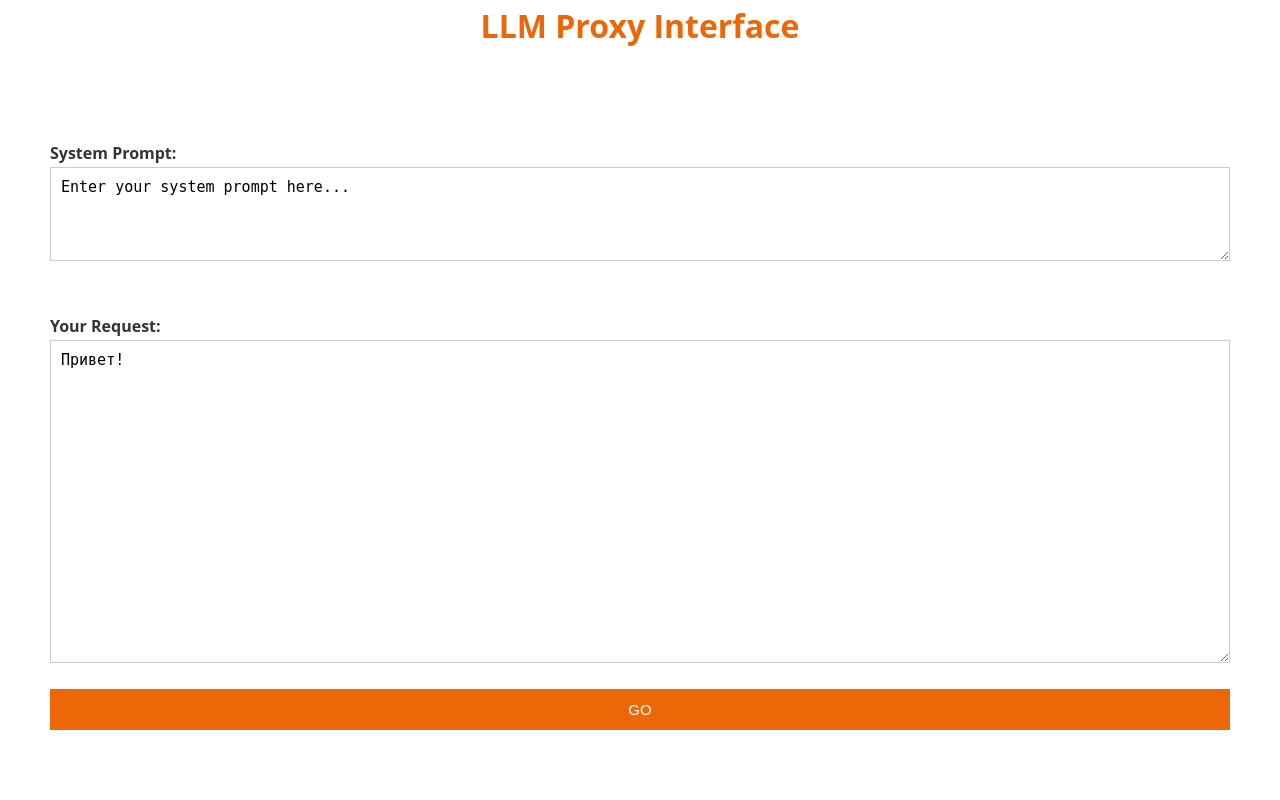
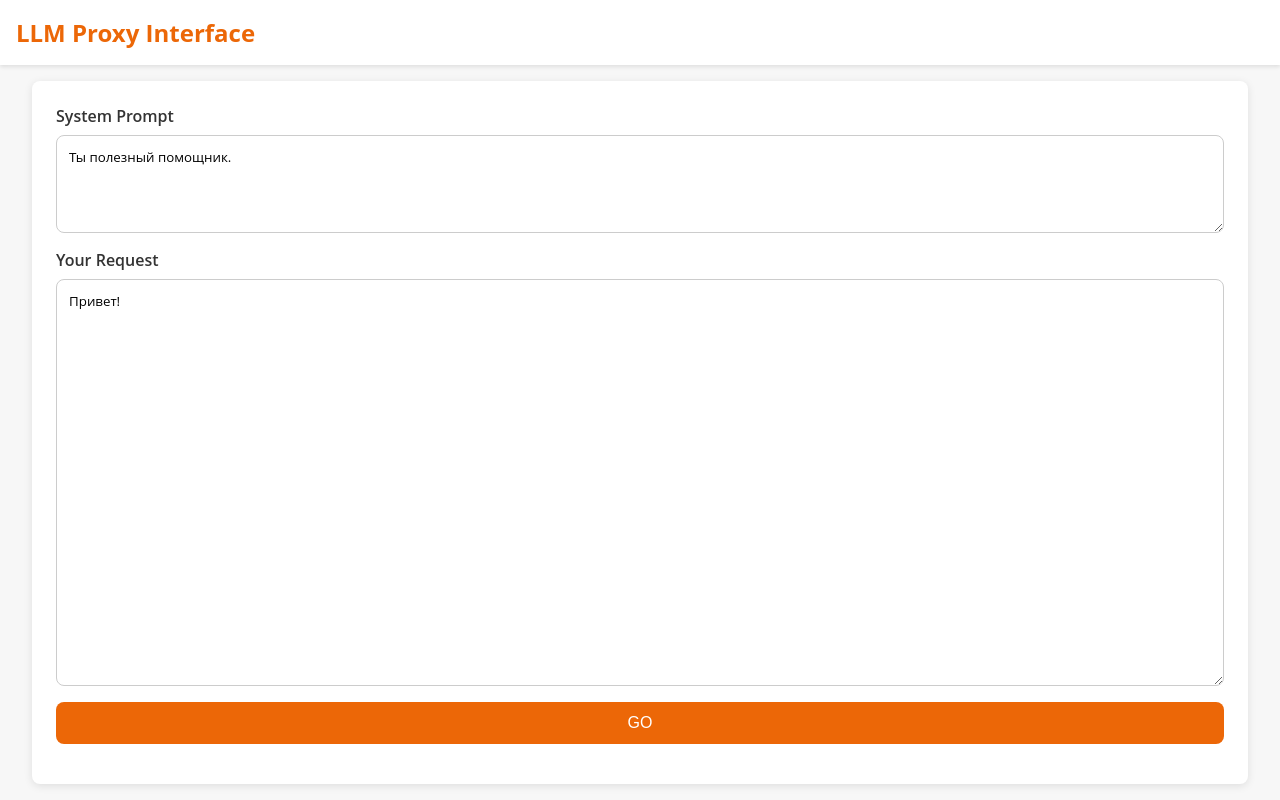
Before and after one commit to gbvolkov/llm_anonimized, a Flask app: page / in a window 1280 px wide. Run offline with Flask 2, Linux system fonts and the light colour scheme; some web fonts are replaced.

Commit message:
Styled. No config.

```diff
--- a/routes.py
+++ b/routes.py
@@ -1,39 +1,107 @@
-from flask import Blueprint, render_template, request, redirect, url_for, make_response
-from llm import generate_answer
+from flask import Blueprint, render_template, request, redirect, url_for, make_response, session, current_app
+import json
+
+from llm import generate_answer, get_llm_parameters
+
 
 main_bp = Blueprint('main_bp', __name__)
+
+defaults_map = get_llm_parameters('')
+available_models = list(defaults_map.keys())
+
+@main_bp.before_app_request
+def load_llm_params():
+    if 'llm_params' not in session:
+        params_cookie = request.cookies.get('llm_params')
+        if params_cookie:
+            try:
+                session['llm_params'] = json.loads(params_cookie)
+            except json.JSONDecodeError:
+                session['llm_params'] = {}
+        else:
+            session['llm_params'] = {}
+
 
 @main_bp.route('/', methods=['GET'])
 def index():
     # Read system_prompt from cookie or use default
-    default_prompt = request.cookies.get('system_prompt', 'Enter your system prompt here...')
+    default_prompt = request.cookies.get('system_prompt', 'Ты полезный помощник.')
     # Read user_request from query string on return or default greeting
     default_request = request.args.get('user_request', 'Привет!')
+    # restore last-used model or default to OpenAI
+    selected_model = request.args.get('model') or request.cookies.get('model', 'OpenAI')
+
+    # Load saved LLM parameters from cookie, if any
+    llm_params = session.get('llm_params', {})
+
     return render_template('index.html',
                            system_prompt=default_prompt,
-                           user_request=default_request)
+                           user_request=default_request,
+                           available_models=available_models,
+                           selected_model=selected_model,
+                           llm_params=llm_params)
+
+@main_bp.route('/config', methods=['GET', 'POST'])
+def config():
+    # Determine model to configure, falling back to cookie
+    #available_models = current_app.config['AVAILABLE_MODELS']
+    model = request.values.get('model') or request.cookies.get('model', available_models[0])
+
+    if request.method == 'POST':
+        defaults = get_llm_parameters(model)
+        params = {}
+        for name, default in defaults.items():
+            raw = request.form.get(name, default)
+            try:
+                if isinstance(default, bool):
+                    value = raw.lower() in ['true', '1', 'yes']
+                elif isinstance(default, int):
+                    value = int(raw)
+                elif isinstance(default, float):
+                    value = float(raw)
+                else:
+                    value = raw
+            except Exception:
+                value = raw
+            params[name] = value
+
+        # Update session and persist cookie once
+        session['llm_params'] = params
+        resp = make_response(redirect(url_for('main_bp.index')))
+        resp.set_cookie('model', model)
+        resp.set_cookie('llm_params', json.dumps(params), max_age=30*24*3600)
+        return resp
+
+    # GET: render form with defaults and current session params
+    parameters = get_llm_parameters(model)
+    current = session.get('llm_params', {})
+    return render_template(
+        'config.html', model=model,
+        parameters=parameters, llm_params=current
+    )
 
 @main_bp.route('/result', methods=['POST'])
 def result():
     # Generate answer from submitted form
     system_prompt = request.form.get('system_prompt', '')
     user_request = request.form.get('user_request', '')
-    answer, anonymized_request, llm_answer = generate_answer(system_prompt, user_request)
+    model = request.form.get('model', 'OpenAI')
 
-    # Render result.html with raw markdown and original request
-    # Optionally set system_prompt cookie for next time
-    #response = make_response(
-    #    render_template('result.html',
-    #                    llm_response=answer,
-    #                    user_request=user_request)
-    #)
+    llm_params = session.get('llm_params', {})
+
+    answer, anonymized_request, llm_answer = generate_answer(system_prompt=system_prompt,
+                                                             user_request=user_request,
+                                                             llm_provider=model,
+                                                             llm_parameters=llm_params)
+
+
     response = make_response(render_template(
         'result.html',
         llm_response=answer,
         anonymized_request=anonymized_request,
         llm_answer=llm_answer,
-        user_request=user_request,
+        user_request=user_request
     ))
-    # Uncomment to persist system_prompt:
-    # response.set_cookie('system_prompt', system_prompt)
+    response.set_cookie('system_prompt', system_prompt)
+    response.set_cookie('model', model)
     return response
--- a/static/css/style.css
+++ b/static/css/style.css
@@ -1,223 +1,193 @@
-/* =========================
-   Base Reset & Typography
-   ========================= */
+:root {
+  --primary: #ec6707;
+  --primary-light: #fa9146;
+  --bg: #f7f7f7;
+  --text: #333;
+  --card-bg: #fff;
+  --radius: 8px;
+  --transition: 0.3s ease;
+  --header-height: 64px; /* adjust if header changes */
+  --page-padding: 16px;
+}
+
+/* Global Reset */
 * {
   margin: 0;
   padding: 0;
   box-sizing: border-box;
 }
-@font-face {
-  font-family: 'YS Text';
-  src: url(//yastatic.net/s3/home/fonts/ys/1/text-light.woff2) format('woff2'),
-       url(//yastatic.net/s3/home/fonts/ys/1/text-light.woff) format('woff');
-  font-weight: 300;
-  font-style: normal;
-}
-@font-face {
-  font-family: 'YS Text';
-  src: url(//yastatic.net/s3/home/fonts/ys/1/text-regular.woff2) format('woff2'),
-       url(//yastatic.net/s3/home/fonts/ys/1/text-regular.woff) format('woff');
-  font-weight: 400;
-  font-style: normal;
-}
-@font-face {
-  font-family: 'YS Text';
-  src: url(//yastatic.net/s3/home/fonts/ys/1/text-medium.woff2) format('woff2'),
-       url(//yastatic.net/s3/home/fonts/ys/1/text-medium.woff) format('woff');
-  font-weight: 500;
-  font-style: normal;
-}
-@font-face {
-  font-family: 'YS Text';
-  src: url(//yastatic.net/s3/home/fonts/ys/1/text-bold.woff2) format('woff2'),
-       url(//yastatic.net/s3/home/fonts/ys/1/text-bold.woff) format('woff');
-  font-weight: 700;
-  font-style: normal;
+body {
+  font-family: 'YS Text', 'Open Sans', sans-serif;
+  background: var(--bg);
+  color: var(--text);
+  display: flex;
+  flex-direction: column;
+  min-height: 100vh;
 }
 
-/* Full-page flex layout */
-html, body {
-  height: 100%;
+/* Utility */
+.visually-hidden {
+  position: absolute;
+  width: 1px;
+  height: 1px;
+  padding: 0;
+  overflow: hidden;
+  clip: rect(0, 0, 0, 0);
+  border: 0;
 }
-body {
+
+/* Header */
+.header {
+  background: var(--card-bg);
+  box-shadow: 0 2px 4px rgba(0,0,0,0.1);
+  position: sticky;
+  top: 0;
+  z-index: 100;
+}
+.header-container {
+  max-width: 100%;
+  margin: 0 auto;
+  padding: 16px;
+  display: flex;
+  align-items: center;
+  justify-content: space-between;
+}
+.header-container h1 {
+  font-size: 1.5rem;
+  color: var(--primary);
+}
+
+/* Main Content */
+.main-content {
+  flex: 1;
+  width: calc(100% - 32px);
+  height: calc(100vh - var(--header-height) - 32px);
+  margin: 16px auto;
+  padding: 0 16px;
   display: flex;
   flex-direction: column;
-  font-family: 'YS Text', 'Open Sans', sans-serif;
-  background-color: #ffffff;
-  color: #333;
-  line-height: 1.6;
+}
+.answer-section {
+  flex: 1;
+  display: flex;
+}
+.answer-card {
+  background: var(--card-bg);
+  padding: 24px;
+  border-radius: var(--radius);
+  box-shadow: 0 2px 8px rgba(0,0,0,0.1);
+  /* expand to fill available height */
+  flex: 1;
+  overflow-y: auto;
+  /* allow full width */
+  width: 100%;
+  max-width: none;
 }
 
-/* Container stretches to fill remaining space */
-.container {
+/* Card wrapper for forms */
+.card {
+  flex: 1;
+  background: var(--card-bg);
+  padding: 24px;
+  border-radius: var(--radius);
+  box-shadow: 0 2px 8px rgba(0,0,0,0.1);
+  /* stretch to fill available width */
+  width: 100%;
+  max-width: none;
+  margin: 0 auto;
+  /* allow vertical growth if nested flex container */
+  display: flex;
+  flex-direction: column;
+}
+
+.form-group {
+  display: flex;
+  flex-direction: column;
+  margin-bottom: 16px;
+}
+.form-group.grow {
   flex: 1;
   display: flex;
   flex-direction: column;
-  min-height: 0; /* allow flex children to shrink */
-  width: 100%;
-  margin: 0;
-  padding: 20px;
-  box-sizing: border-box;
+}
+.form-group label {
+  margin-bottom: 8px;
+  font-weight: 600;
+}
+.textarea {
+  padding: 12px;
+  border: 1px solid #ccc;
+  border-radius: var(--radius);
+  font-family: inherit;
+  resize: vertical;
+  transition: border var(--transition);
+  /* allow expansion in flex container */
+  flex: 1;
+  min-height: 0;
+}
+.textarea:focus {
+  outline: none;
+  border-color: var(--primary);
 }
 
-h1, h2, h3 {
-  color: #ec6707;
-  font-weight: 700;
-  margin-bottom: 20px;
-  text-align: center;
+/* Custom Select */
+.custom-select {
+  position: relative;
+}
+.custom-select select {
+  appearance: none;
+  width: 100%;
+  padding: 12px;
+  border: 1px solid #ccc;
+  border-radius: var(--radius);
+  background: #fff;
+  cursor: pointer;
+  transition: border var(--transition);
+}
+.custom-select select:focus {
+  outline: none;
+  border-color: var(--primary);
+}
+.select-arrow {
+  position: absolute;
+  top: 50%;
+  right: 12px;
+  transform: translateY(-50%);
+  pointer-events: none;
+  font-size: 0.9rem;
+  color: var(--text);
 }
 
-/* Main form as vertical flex */
-form#mainForm {
-  background-color: #fff;
-  padding: 30px;
-  margin: 20px 0;
-  width: 100%;
-  border-radius: 0;
-  display: flex;
-  flex-direction: column;
-  flex: 1;
-  min-height: 0; /* allow children to shrink */
+/* Back Button and Primary Button */
+.btn,
+.button-primary {
+  background: var(--primary);
+  color: #fff;
+  padding: 12px 24px;
+  border: none;
+  border-radius: var(--radius);
+  font-size: 1rem;
+  cursor: pointer;
+  transition: background var(--transition);
+  text-decoration: none;
+  display: inline-block;
+}
+.btn:hover,
+.button-primary:hover {
+  background: var(--primary-light);
 }
 
-label {
-  display: block;
-  font-weight: bold;
-  margin-bottom: 5px;
-}
-
-/* Style system prompt textarea */
-#system_prompt {
-  width: 100%;
-  padding: 10px;
-  margin-bottom: 15px;
-  border: 1px solid #ccc;
-  border-radius: 0;
-  font-size: 15px;
-  resize: vertical;
-  max-height: 150px;
-}
-
-/* Wrap the second label (Your Request) to flexibly grow */
-form#mainForm > label + br + label {
-  display: flex;
-  flex-direction: column;
-  flex: 1;
-  min-height: 0;
-  margin-bottom: 0; /* remove bottom margin for flex layout */
-}
-
-/* User request textarea fills available space */
-#user_request {
-  flex: 1;
-  min-height: 0;
-  width: 100%;
-  padding: 10px;
-  border: 1px solid #ccc;
-  border-radius: 0;
-  font-size: 15px;
-  resize: vertical;
-  overflow: auto;
-  margin: 0; /* override default bottom margin */
-}
-
-/* Button sticks to bottom */
-button,
-input[type="submit"] {
-  width: 100%;
-  padding: 12px;
-  margin: 0;
-  margin-top: auto;
-  border: none;
-  border-radius: 0;
-  font-size: 15px;
-  cursor: pointer;
-  transition: background-color 0.3s ease;
-}
-
-.button-primary {
-  background-color: #ec6707;
-  color: #ffffff;
-}
-.button-primary:hover {
-  background-color: #fa9146;
-}
-.button-secondary {
-  background-color: #ffffff;
-  color: #676767;
-  border: 1px solid #ccc;
-}
-.button-secondary:hover {
-  background-color: #f5f5f5;
-}
-
-/* Icon Buttons */
-.download-btn,
-.reload-btn {
-  background: none;
-  border: none;
-  cursor: pointer;
-  margin: 5px;
-  padding: 0;
-}
-.download-btn {
-  width: 60px;
-  height: 60px;
-}
-.reload-btn {
-  width: 40px;
-  height: 40px;
-}
-.download-btn img,
-.reload-btn img {
-  width: 100%;
-  height: 100%;
-  object-fit: contain;
-  filter: brightness(0) saturate(100%) invert(32%) sepia(74%) saturate(3600%) hue-rotate(355deg) brightness(102%) contrast(104%);
-}
-
-/* make the answer area fill & scroll */
-#answer-content {
-  flex: 1;
-  min-height: 0;
-  overflow: auto;
-  padding-right: 10px;
-
-  /* ← new: space before the button */
-  padding-bottom: 20px;
-}
-
-/* style & pin the back link */
-a.btn {
-  display: block;
-  width: 100%;
-  padding: 12px;
-  margin-top: auto;
-  text-align: center;
-  text-decoration: none;
-  font-size: 15px;
-  border-radius: 0;
-  background-color: #ec6707;
-  color: #fff;
-  transition: background-color 0.3s ease;
-}
-a.btn:hover {
-  background-color: #fa9146;
-}
-
-/* ——————————————————
-   Off-canvas slider
-   —————————————————— */
+/* Off-canvas Slider */
 .detail-slider {
   position: fixed;
   top: 0;
   right: 0;
-  width: 360px;
+  width: 320px;
   height: 100vh;
-  background: #fff;
+  background: var(--card-bg);
   box-shadow: -4px 0 8px rgba(0,0,0,0.2);
   transform: translateX(100%);
-  transition: transform 0.25s cubic-bezier(.25,.8,.25,1);
+  transition: transform var(--transition);
   display: flex;
   flex-direction: column;
   z-index: 1000;
@@ -302,3 +247,49 @@ a.btn:hover {
 .pane.active {
   display: block;
 }
+
+/* Responsive */
+@media (max-width: 600px) {
+  .header-container,
+  .main-content,
+  .card {
+    padding: 12px;
+    width: calc(100% - 24px);
+    margin: 12px auto;
+  }
+  .detail-slider {
+    width: 100%;
+  }
+}
+
+.form-section {
+  flex: 1;
+  display: flex;
+}
+/* Let form stretch */
+form.form-full-height {
+  flex: 1;
+  display: flex;
+  flex-direction: column;
+}
+/* button sticks at bottom with auto margin */
+.btn-full-width {
+  margin-top: auto;
+  width: 100%;
+}
+
+/* =========================
+   Additions to style.css
+   ========================= */
+
+/* Layout: limit card height to viewport */
+.main-content.result-flex {
+  display: flex;
+  flex-direction: column;
+  height: calc(100vh - var(--header-height));
+  padding: var(--page-padding);
+}
+.btn-back {
+  margin-top: var(--page-padding);
+  align-self: flex-start;
+}
--- a/templates/index.html
+++ b/templates/index.html
@@ -2,23 +2,58 @@
 <html lang="en">
 <head>
   <meta charset="UTF-8">
+  <meta name="viewport" content="width=device-width, initial-scale=1">
   <title>LLM Proxy Interface</title>
   <link rel="stylesheet" href="{{ url_for('static', filename='css/style.css') }}">
-
 </head>
 <body>
-  <h1>LLM Proxy Interface</h1>
-  <div class="container">
-    <form id="mainForm" method="post" action="{{ url_for('main_bp.result') }}">
-      <label>System Prompt:<br>
-        <textarea class="main-container" name="system_prompt" id="system_prompt" rows="4">{{ system_prompt }}</textarea>
-      </label><br>
-      <label>Your Request:<br>
-        <textarea class="main-container" name="user_request" id="user_request" rows="4">{{ user_request }}</textarea>
-      </label><br>
-      <button type="submit" name="action" value="go" class="button-primary">GO</button>
-    </form>
-  </div>
-  <script src="{{ url_for('static', filename='js/index.js') }}"></script>
+  <!-- Sticky Header -->
+  <header class="header">
+    <div class="header-container">
+      <h1>LLM Proxy Interface</h1>
+    </div>
+  </header>
+
+  <!-- Main Content Area -->
+  <main class="main-content">
+    <section class="form-section">
+      <div class="card">
+        <form id="mainForm" method="post" action="{{ url_for('main_bp.result') }}" class="form-full-height">
+          {% for name, value in llm_params.items() %}
+            <input type="hidden" name="{{ name }}" value="{{ value }}">
+          {% endfor %}
+          <!-- Model Selection -->
+          <!--div class="form-group">
+            <label for="model">Choose Model</label>
+            <div class="flex items-center space-x-2">
+              <select name="model" id="model" class="form-control flex-1">
+                {% for m in available_models %}
+                  <option value="{{ m }}" {% if m==selected_model %}selected{% endif %}>{{ m }}</option>
+                {% endfor %}
+              </select>
+              <a href="{{ url_for('main_bp.config', model=selected_model) }}" class="btn btn-secondary">Configure</a>
+            </div>
+          </div-->
+
+          <!-- System Prompt -->
+          <div class="form-group">
+            <label for="system_prompt">System Prompt</label>
+            <textarea name="system_prompt" id="system_prompt" rows="4" class="textarea">{{ system_prompt }}</textarea>
+          </div>
+
+          <!-- User Request (flex grow) -->
+          <div class="form-group grow">
+            <label for="user_request">Your Request</label>
+            <textarea name="user_request" id="user_request" class="textarea">{{ user_request }}</textarea>
+          </div>
+
+          <!-- Submit Button sticks to bottom -->
+          <div class="form-group">
+            <button type="submit" name="action" value="go" class="button-primary btn-full-width">GO</button>
+          </div>
+        </form>
+      </div>
+    </section>
+  </main>
 </body>
 </html>
```
Also changed, not shown: other parts of static/css/style.css (+15 -40 lines), llm.py (+36 -5 lines), templates/config.html (added, +30 -0 lines), templates/result.html (+24 -19 lines).
